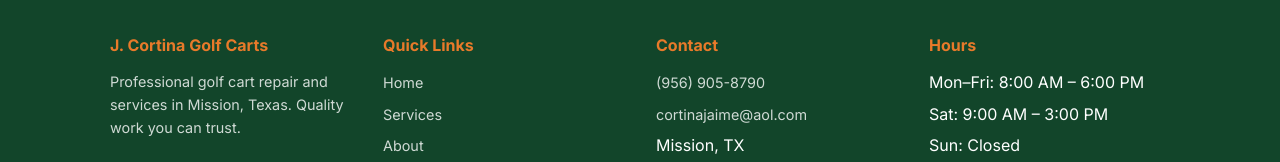
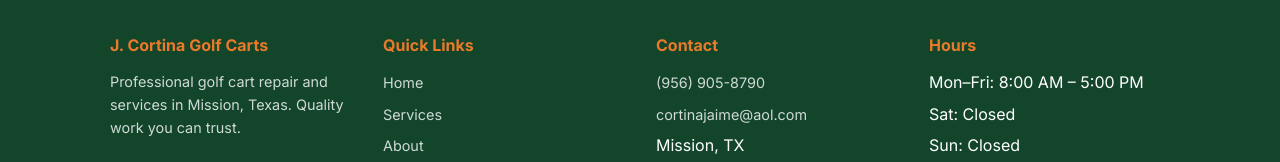
Before and after one commit to cynthiacisneros/jcortina-golf-carts, a plain HTML site: page about.html in a window 1280 px wide. Shown: the part 1009-1171 px from the top of the page. Drawn offline with Linux system fonts and the light colour scheme.

Commit message:
Update hours: Mon-Fri 8-5, Sat/Sun closed

```diff
--- a/about.html
+++ b/about.html
@@ -104,8 +104,8 @@
       <div class="footer-col">
         <h3>Hours</h3>
         <ul>
-          <li>Mon&ndash;Fri: 8:00 AM &ndash; 6:00 PM</li>
-          <li>Sat: 9:00 AM &ndash; 3:00 PM</li>
+          <li>Mon&ndash;Fri: 8:00 AM &ndash; 5:00 PM</li>
+          <li>Sat: Closed</li>
           <li>Sun: Closed</li>
         </ul>
       </div>
```
Also changed, not shown: contact.html (+2 -2 lines), index.html (+2 -2 lines), services.html (+2 -2 lines).
